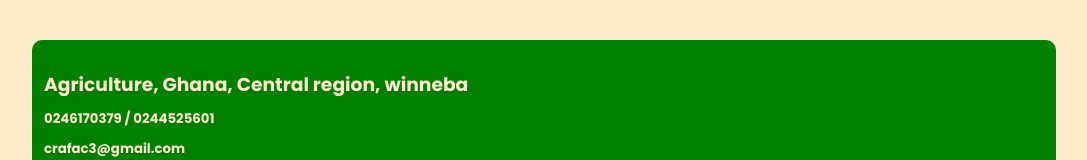
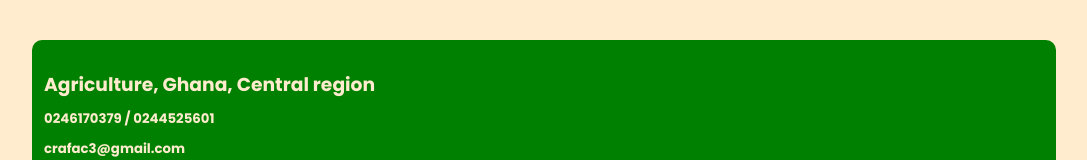
Before and after one commit to afrifa-hue/quelping, a website: page index.html in a window 1280 px wide. Shown: the part 4239-4399 px from the top of the page, without its empty margins (96-1183 px from the left). Drawn offline with Linux system fonts and the light colour scheme.

Commit message:
Update index.html

```diff
--- a/index.html
+++ b/index.html
@@ -138,7 +138,7 @@
                   </div>
                   <div class="product">
                     <h2CRAFA - Central Regional Apex Farmers Association.></h2>
-                    <h3>Agriculture, Ghana, Central region, winneba</h3>
+                    <h3>Agriculture, Ghana, Central region</h3>
                     <h5>0246170379 / 0244525601</h5>
                     <h5>crafac3@gmail.com</h5>
                     <h5>CRAFA  REGIONAL DIRECTORATE OF AGRICULTURE
```
